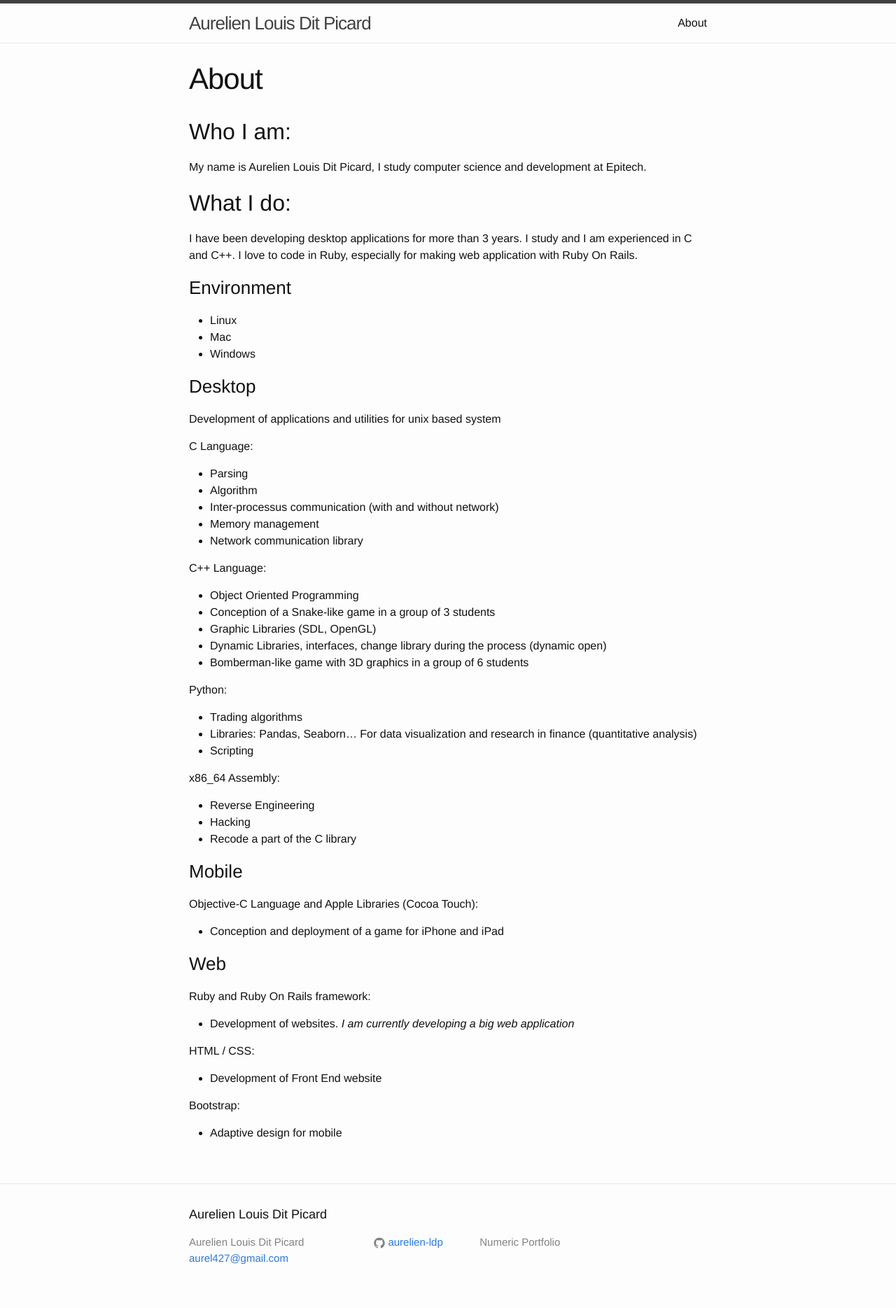
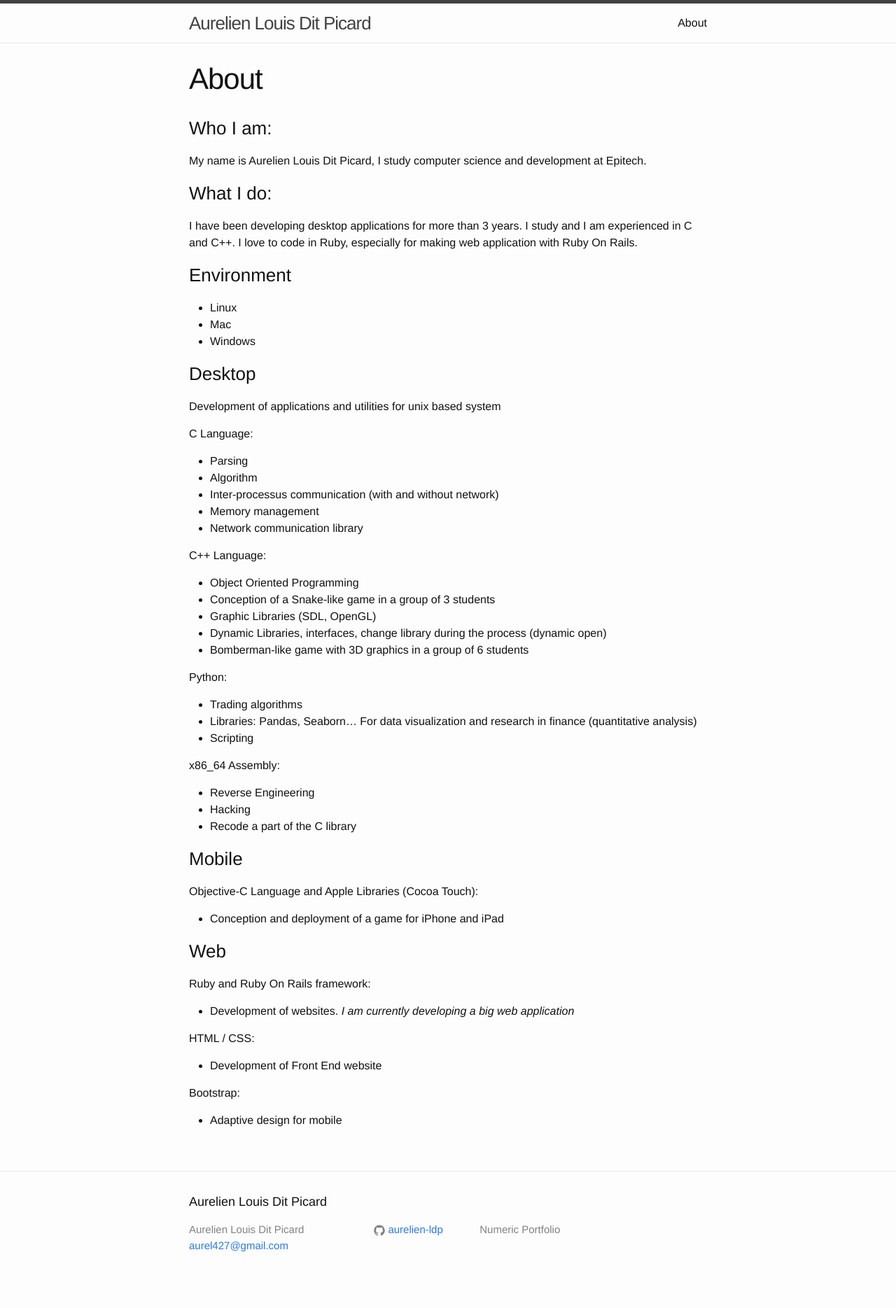
Before and after one commit to sploadie/aurelien-ldp.github.io, a Jekyll site: the page built from about.md, in a window 1280 px wide. Shown: the whole page at 70% size. Built offline with Jekyll 4.4.1, drawn with Linux system fonts in a browser that asks for light colours.

```diff
--- a/about.md
+++ b/about.md
@@ -4,10 +4,10 @@ title: About
 permalink: /about/
 ---
 
-## Who I am:
+### Who I am:
 My name is Aurelien Louis Dit Picard, I study computer science and development at Epitech.
 
-## What I do:
+### What I do:
 I have been developing desktop applications for more than 3 years. I study and I am experienced in C and C++.
 I love to code in Ruby, especially for making web application with Ruby On Rails.
 
```
